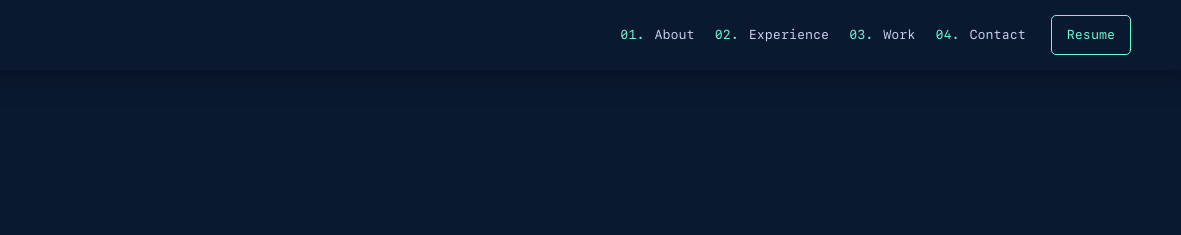
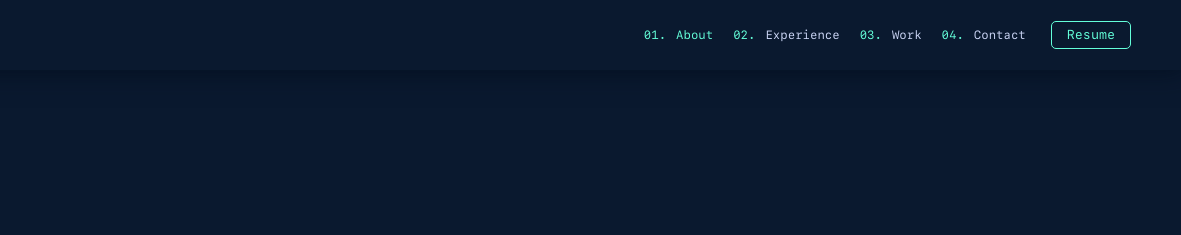
Before and after one commit to vpersaud1245/portfolio-v1, a website built with webpack: page src/index.html in a window 1280 px wide. In both pictures the pointer is over the element 756 px from the left and 35 px from the top of the page. Shown: the top 235 px of the page, 99-1280 px from the left. Built offline with nearby package versions, Linux system fonts and the light colour scheme.

Commit message:
style: Add nav bar item hover styles

```diff
--- a/src/style.css
+++ b/src/style.css
@@ -134,8 +134,17 @@ h6 {
 .nav-bar__item {
   display: flex;
   justify-content: space-evenly;
-  padding: 10px;
+  padding: 5px 10px;
   gap: 10px;
+  font-size: 12px;
+}
+
+.nav-bar__item:hover {
+  cursor: pointer;
+}
+
+.nav-bar__item:hover > .nav-bar__item--label {
+  color: var(--green);
 }
 
 .nav-bar__item--number {
```
